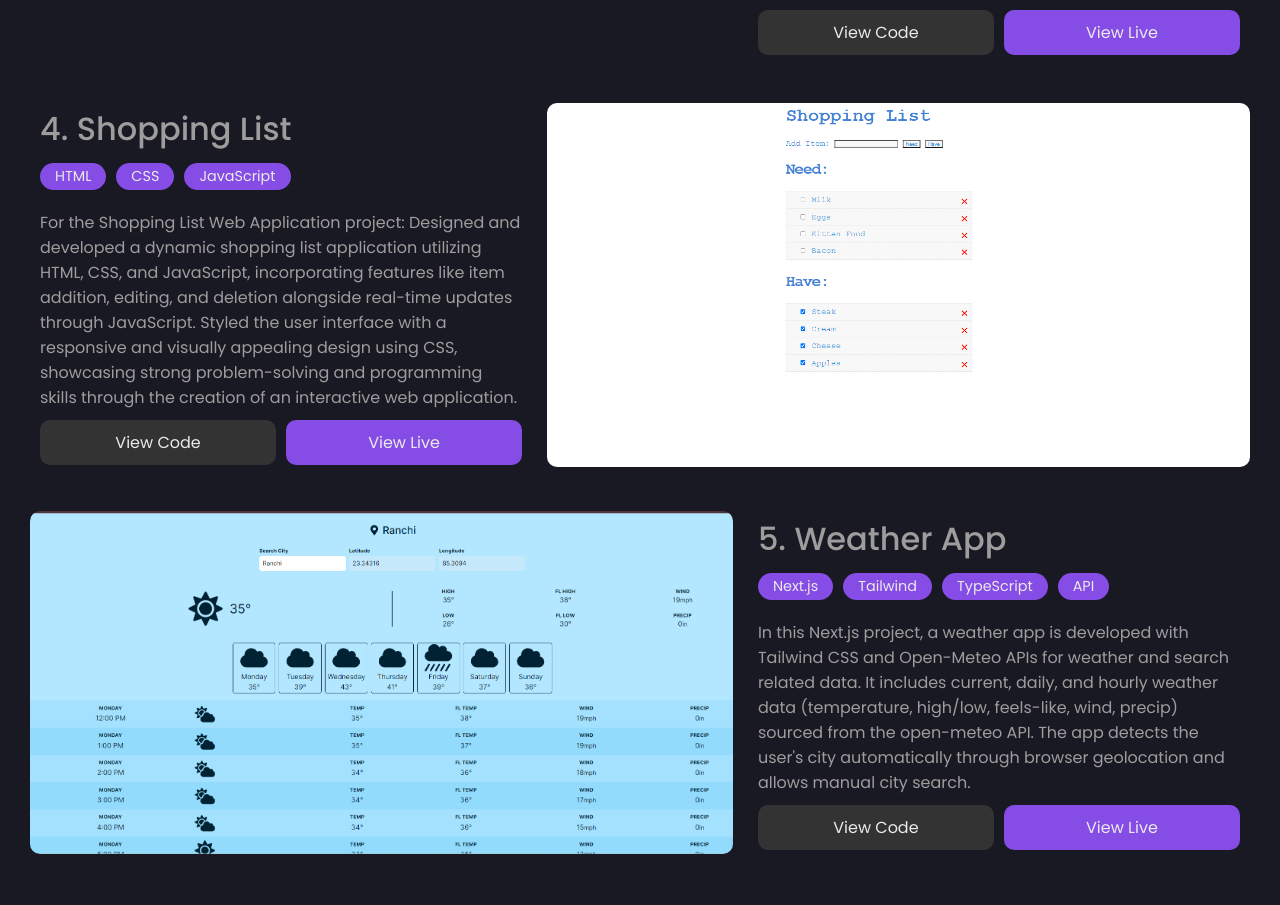
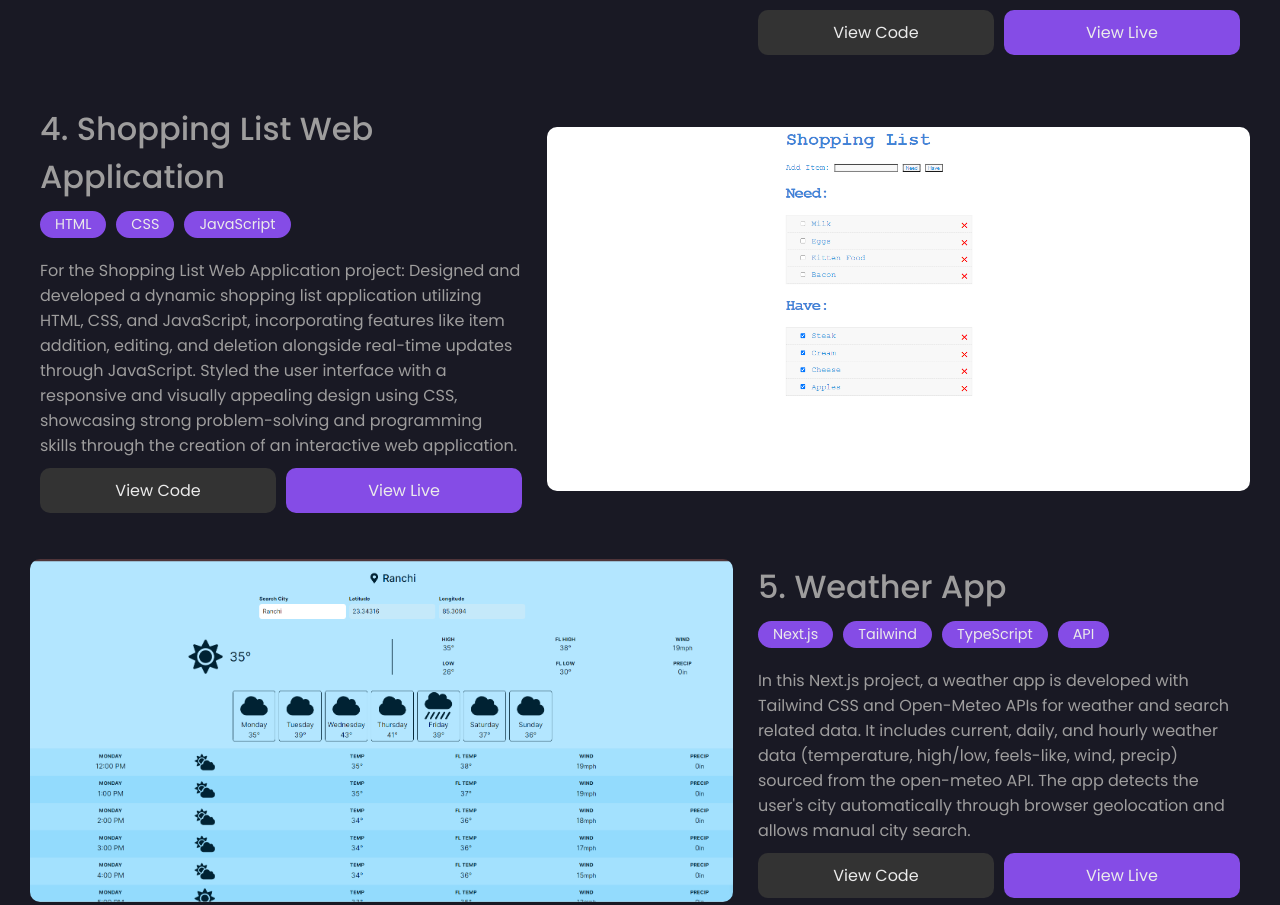
Before and after one commit to SachinSemwal007/portfolio, a React (Vite) app: page / in a window 1280 px wide. Shown: the part 4594-5499 px from the top of the page. Built offline with nearby package versions, Linux system fonts and the light colour scheme.

Commit message:
Updated projects

```diff
--- a/src/components/Projects/Projects.jsx
+++ b/src/components/Projects/Projects.jsx
@@ -38,7 +38,7 @@ const data = [
     },
     {
         img: Shopping,
-        projectTitle: "Shopping List",
+        projectTitle: "Shopping List Web Application",
         techStack: ["HTML", "CSS", "JavaScript"],
         description: "For the Shopping List Web Application project: Designed and developed a dynamic shopping list application utilizing HTML, CSS, and JavaScript, incorporating features like item addition, editing, and deletion alongside real-time updates through JavaScript. Styled the user interface with a responsive and visually appealing design using CSS, showcasing strong problem-solving and programming skills through the creation of an interactive web application.",
         githubLink: "https://github.com/SachinSemwal007/Shopping-List",
```
